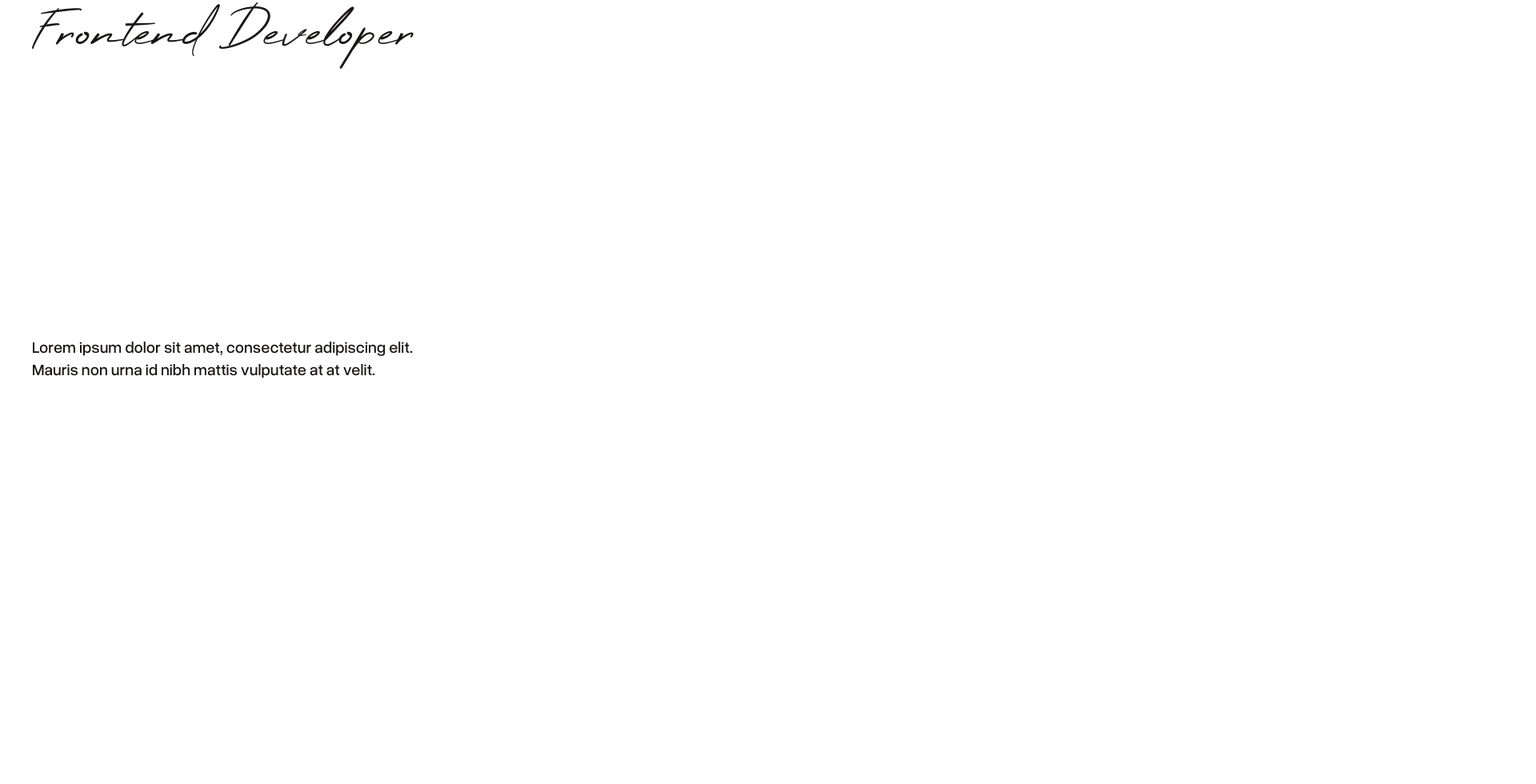
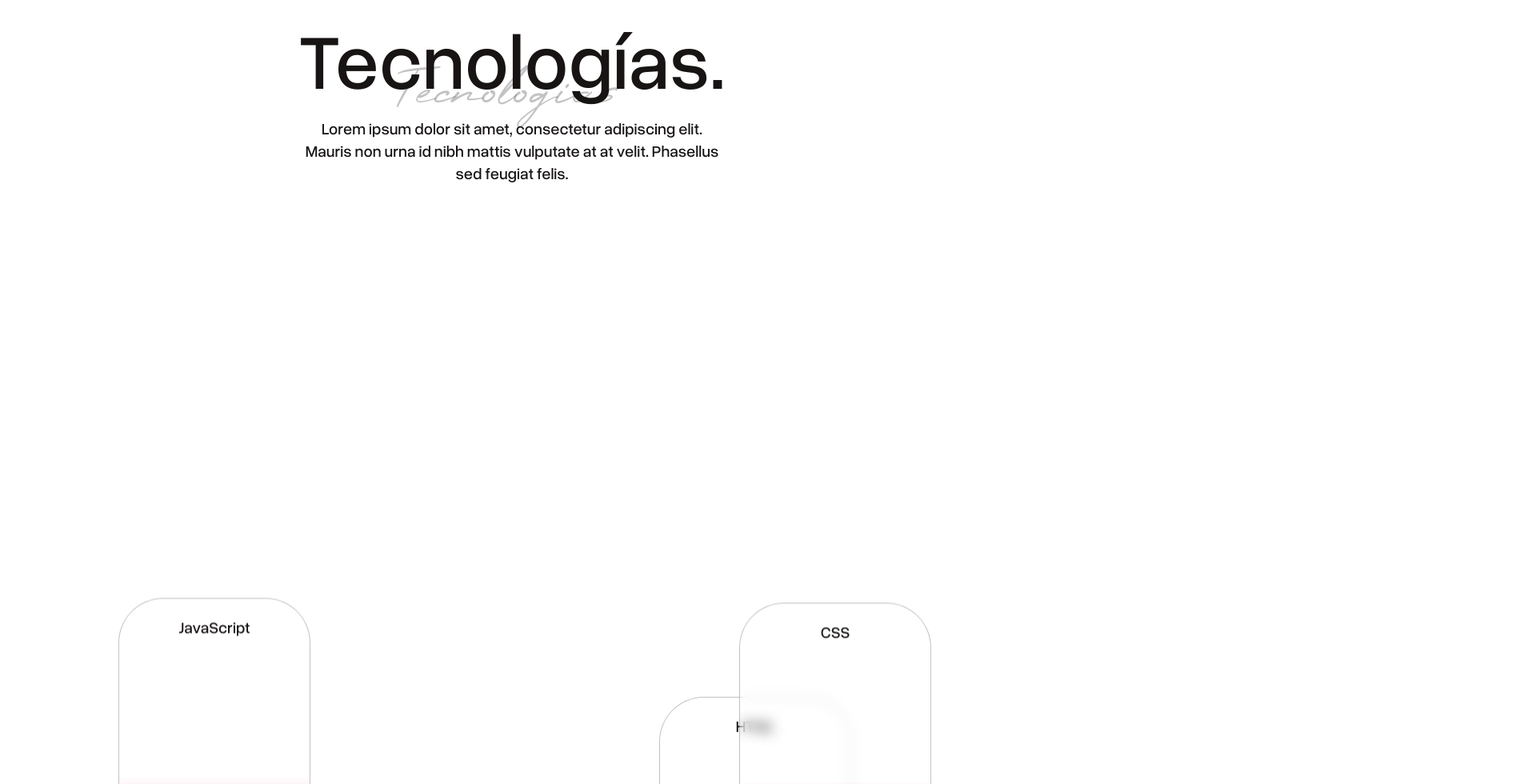
Before and after one commit to WalterAurelio/mi_portfolio_v2, a React (Vite) app: page / in a window 1280 px wide. Shown: the part 285-1265 px from the top of the page at 80% size, 1920 px wide, since content can reach past the window. Before the commit the page ends 800 px from the top, so only its background shows below. Built offline with nearby package versions, Linux system fonts and the light colour scheme.

Commit message:
Se refactorizaron las secciones Tecnologías y Proyectos.

```diff
--- a/src/App.tsx
+++ b/src/App.tsx
@@ -45,11 +45,11 @@ function App() {
       <div id='smooth-content' className='flex flex-col'>
 
         {/* <AuxComponent_3 /> */}
-        <Hero />
+        {/* <Hero /> */}
         {/* <SobreMi /> */}
-        {/* <Tecnologias /> */}
-        {/* <ProyectosContainer_2 />
-        <Contacto />
+        <Tecnologias />
+        <ProyectosContainer_2 />
+        {/* <Contacto />
         <Footer /> */}
 
       </div>
--- /dev/null
+++ b/src/components/CursiveTitle.tsx
@@ -0,0 +1,15 @@
+import type { PropsWithChildren } from 'react'
+import { cn } from '../utils/cn'
+
+type CursiveTitle = PropsWithChildren & {
+  className?: string;
+}
+
+function CursiveTitle({ className, children }: CursiveTitle) {
+  return (
+    <p className={cn('font-high-summit text-[61.04px] text-transparent-grey-30', className)}>
+      {children}
+    </p>
+  )
+}
+export default CursiveTitle
--- a/src/components/LenguajeTech.tsx
+++ b/src/components/LenguajeTech.tsx
@@ -1,24 +1,30 @@
-import clsx from 'clsx';
-import { twMerge } from 'tailwind-merge';
-import { useInView } from 'react-intersection-observer';
+import { cn } from '../utils/cn';
 
 type LenguajeTechProps = {
+  className?: string;
   description?: string;
-  className?: string;
-  imageUrl?: string;
+};
+
+function LenguajeTech({ className, description = 'Lorem ipsum', ...props }: LenguajeTechProps) {
+  return (
+    <div
+      className={cn(
+        'w-60 h-77.5 flex flex-col items-center border border-transparent-grey-30 backdrop-blur-sm rounded-[56px] overflow-clip bg-transparent-white-20 relative',
+        className
+      )}
+      {...props}
+    >
+      {/* <div className='p-3 gap-2 flex items-center rounded-full bg-transparent-black-20 w-fit'>
+        <div className='h-2 w-2 rounded-full bg-main-white'></div>
+        <p className='text-main-white leading-3'>{description}</p>
+      </div> */}
+
+      <div className='flex items-center justify-center h-17.5 text-xl'>
+        <p>{description}</p>
+      </div>
+
+      <div className='w-full h-full absolute top-0 bg-linear-to-b from-transparent-white-0 from-72% to-radiant-pink opacity-40'></div>
+    </div>
+  );
 }
-
-function LenguajeTech({ description='Lorem ipsum', className, imageUrl, ...props }: LenguajeTechProps) {
-  const { ref, inView } = useInView({ triggerOnce: true, threshold: 0.6 });
-
-  return (
-    <div ref={ref} className={twMerge('flex w-60 h-77.5 flex-col items-center pt-2 border border-translucent-grey-30 bg-translucent-white-20 backdrop-blur-sm rounded-[56px] overflow-clip relative', className)} {...props}>
-      {/* <div className='w-full h-full bg-gradient-to-t from-[#FF007F] to-[rgba(255,255,255,0)] to-[28%]'></div> */}
-
-      <div className='p-3 gap-2 flex items-center rounded-full bg-translucent-black-20 w-fit'>
-        <p className='text-main-white'>JavaScript</p>
-      </div>
-    </div>
-  )
-}
-export default LenguajeTech
+export default LenguajeTech;
--- a/src/index.css
+++ b/src/index.css
@@ -46,6 +46,9 @@
 
   --color-main-black: #171413;
   --color-main-white: #FFFFFF;
+  --color-radiant-pink: #FF007F;
+
+  --color-transparent-black-20: rgba(0, 0, 0, 0.4);
 
   --color-transparent-white-0: rgba(255, 255, 255, 0);
   --color-transparent-white-20: rgba(255, 255, 255, 0.2);
@@ -81,7 +84,7 @@
 
 
 /*************************/
-.proyectos-text {
+.proyectos-title {
   /* animation: left-to-right 12s infinite linear reverse; */
 }
 
--- a/src/sections/Hero.tsx
+++ b/src/sections/Hero.tsx
@@ -1,4 +1,4 @@
-import { clsx } from 'clsx';
+import { cn } from '../utils/cn';
 import gsap from 'gsap';
 import { useGSAP } from '@gsap/react';
 import type { ShowBoxes } from '../types/showBoxes';
@@ -16,8 +16,8 @@ function Hero({ showBoxes }: ShowBoxes) {
   });
 
   return (
-    <section className={clsx('h-dvh flex flex-col justify-between py-10', { 'bg-red-box': showBoxes })}>
-      <div className={clsx('flex flex-col', { 'bg-yellow-box': showBoxes })}>
+    <section className={cn('h-dvh flex flex-col justify-between py-10', { 'bg-red-box': showBoxes })}>
+      <div className={cn('flex flex-col', { 'bg-yellow-box': showBoxes })}>
         <h1
           id='nombre-aurelio'
           className='text-[244.16px] uppercase leading-none'
@@ -26,7 +26,7 @@ function Hero({ showBoxes }: ShowBoxes) {
         </h1>
         <p className='font-high-summit text-[61.04px]'>Frontend Developer</p>
       </div>
-      <p className={clsx('text-xl w-130.25', { 'bg-green-box': showBoxes })}>
+      <p className={cn('text-xl w-130.25', { 'bg-green-box': showBoxes })}>
         Lorem ipsum dolor sit amet, consectetur adipiscing elit. Mauris non urna id nibh mattis vulputate at at velit.
       </p>
     </section>
--- a/src/sections/SobreMi.tsx
+++ b/src/sections/SobreMi.tsx
@@ -1,16 +1,17 @@
 import { clsx } from 'clsx';
-import type { SeeBoxes } from './Hero';
+import type { ShowBoxes } from '../types/showBoxes';
+import CursiveTitle from '../components/CursiveTitle';
 
-function SobreMi({ seeBoxes }: SeeBoxes) {
+function SobreMi({ showBoxes }: ShowBoxes) {
   return (
-    <section id='sobre-mi-section' className={clsx('h-dvh flex flex-col justify-between py-10', { 'bg-green-300': seeBoxes })}>
-      <div className={clsx('flex flex-col gap-10 max-w-[1062px] relative', { 'bg-amber-200': seeBoxes })}>
-        <h2 className='text-[97.66px] z-1'>Sobre mí.</h2>
+    <section className={clsx('h-dvh flex flex-col justify-between py-10', { 'bg-red-box': showBoxes })}>
+      <div className={clsx('flex flex-col gap-10 max-w-265.5 relative', { 'bg-yellow-box': showBoxes })}>
+        <h2 className='text-[97.66px]'>Sobre mí.</h2>
         <p className='text-[25px]'>
           Lorem ipsum dolor sit amet, consectetur adipiscing elit. Mauris non urna id nibh mattis vulputate at at velit. Phasellus sed feugiat felis. Suspendisse tristique mollis
           lorem quis ullamcorper. Donec quis nunc consequat, lobortis odio at, ultrices nulla. Duis euismod elit vitae tincidunt faucibus.
         </p>
-        <p className='font-high-summit text-translucent-grey-30 text-[61.04px] absolute left-[108px] top-18'>Sobre mi</p>
+        <CursiveTitle className='absolute left-27 top-18 -z-10'>Sobre mi</CursiveTitle>
       </div>
     </section>
   );
--- a/src/sections/Tecnologias.tsx
+++ b/src/sections/Tecnologias.tsx
@@ -2,53 +2,97 @@ import LenguajeTech from '../components/LenguajeTech';
 import gsap from 'gsap';
 import { useGSAP } from '@gsap/react';
 import { ScrollTrigger } from 'gsap/all';
-import type { SeeBoxes } from './Hero';
-import clsx from 'clsx';
+import type { ShowBoxes } from '../types/showBoxes';
+import { cn } from '../utils/cn';
+import CursiveTitle from '../components/CursiveTitle';
 
-gsap.registerPlugin(useGSAP, ScrollTrigger)
+gsap.registerPlugin(useGSAP, ScrollTrigger);
 
-function Tecnologías({ seeBoxes }: SeeBoxes) {
+function Tecnologias({ showBoxes }: ShowBoxes) {
   useGSAP(() => {
-    gsap.to('.tecnologias-descripcion', {
+    gsap.to('#tecnologias-description', {
       scrollTrigger: {
-        trigger: '.tecnologias-descripcion',
-        endTrigger: '#lang-container',
+        trigger: '#tecnologias-description',
+        endTrigger: '#languages-container',
         start: 'center center',
         end: 'bottom bottom',
-        // markers: true,
         pin: true,
         scrub: 4
       }
-    })
-  })
+    });
+  });
 
   return (
-    <section id='tecnologias-section' className={clsx('flex flex-col justify-between', { 'bg-red-200': seeBoxes })}>
-      <div className={clsx('flex flex-col justify-center max-w-[534px] h-dvh m-auto tecnologias-descripcion', { 'bg-amber-200': seeBoxes })}>
-        <div className={clsx('relative', { 'bg-green-300': seeBoxes })}>
-          <h2 className='text-[97.66px] z-1'>Tecnologías.</h2>
+    <section
+      id='tecnologias-section'
+      className={cn('flex flex-col justify-between', { 'bg-red-box': showBoxes })}
+    >
+      <div
+        id='tecnologias-description'
+        className={cn('flex flex-col justify-center max-w-133.5 h-dvh m-auto', { 'bg-yellow-box': showBoxes })}
+      >
+        <div className={cn('relative', { 'bg-green-box': showBoxes })}>
+          <h2 className='text-[97.66px]'>Tecnologías.</h2>
           <p className='text-xl text-center'>
             Lorem ipsum dolor sit amet, consectetur adipiscing elit. Mauris non urna id nibh mattis vulputate at at velit. Phasellus sed feugiat felis.
           </p>
-          <p className='font-high-summit text-translucent-grey-30 text-[61.04px] absolute left-27 top-18'>Tecnologias</p>
+          <CursiveTitle className='absolute left-27 top-18 -z-10'>Tecnologias</CursiveTitle>
         </div>
       </div>
 
-      <div id='lang-container' className='relative h-[calc(100dvh*5)]'>
-        <LenguajeTech data-speed='1' description='Html' className='absolute left-[calc(100dvw-496px)] top-89' />
-        <LenguajeTech data-speed='1.4' description='Css' className='absolute left-[calc(100dvw-396px)] top-20' />
-        <LenguajeTech data-speed='0.8' description='Tailwind Css' className='absolute left-[calc(100dvw-777px)] top-204' />
-        <LenguajeTech data-speed='1' description='Sass' className='absolute left-[calc(100dvw-496px)] top-308' />
+      <div
+        id='languages-container'
+        className='relative h-[calc(100dvh*5)]'
+      >
+        <LenguajeTech
+          data-speed='1'
+          description='HTML'
+          className='absolute left-[calc(100dvw-496px)] top-89'
+        />
+        <LenguajeTech
+          data-speed='1.4'
+          description='CSS'
+          className='absolute left-[calc(100dvw-396px)] top-20'
+        />
+        <LenguajeTech
+          data-speed='0.8'
+          description='Tailwind CSS'
+          className='absolute left-[calc(100dvw-777px)] top-204'
+        />
+        <LenguajeTech
+          data-speed='1'
+          description='Sass'
+          className='absolute left-[calc(100dvw-496px)] top-308'
+        />
 
-        <LenguajeTech data-speed='1.2' description='JavaScript' className='absolute left-27 top-35' />
-        <LenguajeTech data-speed='0.8' description='Figma' className='absolute left-37 top-455' />
-        <LenguajeTech data-speed='0.6' description='TypeScript' className='absolute left-118 top-373' />
-        <LenguajeTech data-speed='0.8' description='Git' className='absolute left-145 top-475' />
+        <LenguajeTech
+          data-speed='1.2'
+          description='JavaScript'
+          className='absolute left-27 top-35'
+        />
+        <LenguajeTech
+          data-speed='0.8'
+          description='Figma'
+          className='absolute left-37 top-455'
+        />
+        <LenguajeTech
+          data-speed='0.6'
+          description='TypeScript'
+          className='absolute left-118 top-373'
+        />
+        <LenguajeTech
+          data-speed='0.8'
+          description='Git'
+          className='absolute left-145 top-475'
+        />
 
-        <LenguajeTech data-speed='1.2' description='React' className='absolute left-10 top-192' />
+        <LenguajeTech
+          data-speed='1.2'
+          description='React'
+          className='absolute left-10 top-192'
+        />
       </div>
-
     </section>
   );
 }
-export default Tecnologías;
+export default Tecnologias;
--- /dev/null
+++ b/src/utils/cn.ts
@@ -0,0 +1,6 @@
+import { clsx, type ClassValue } from 'clsx';
+import { twMerge } from 'tailwind-merge';
+
+export function cn(...inputs: ClassValue[]) {
+  return twMerge(clsx(inputs));
+}
```
Also changed, not shown: src/interfaces/ProyectosContainer_2.tsx (+26 -25 lines), src/sections/Proyectos.tsx (+14 -13 lines), src/utils/icons.tsx (+38 -10 lines), src/utils/pathEaseFn.ts (+14 -13 lines).
